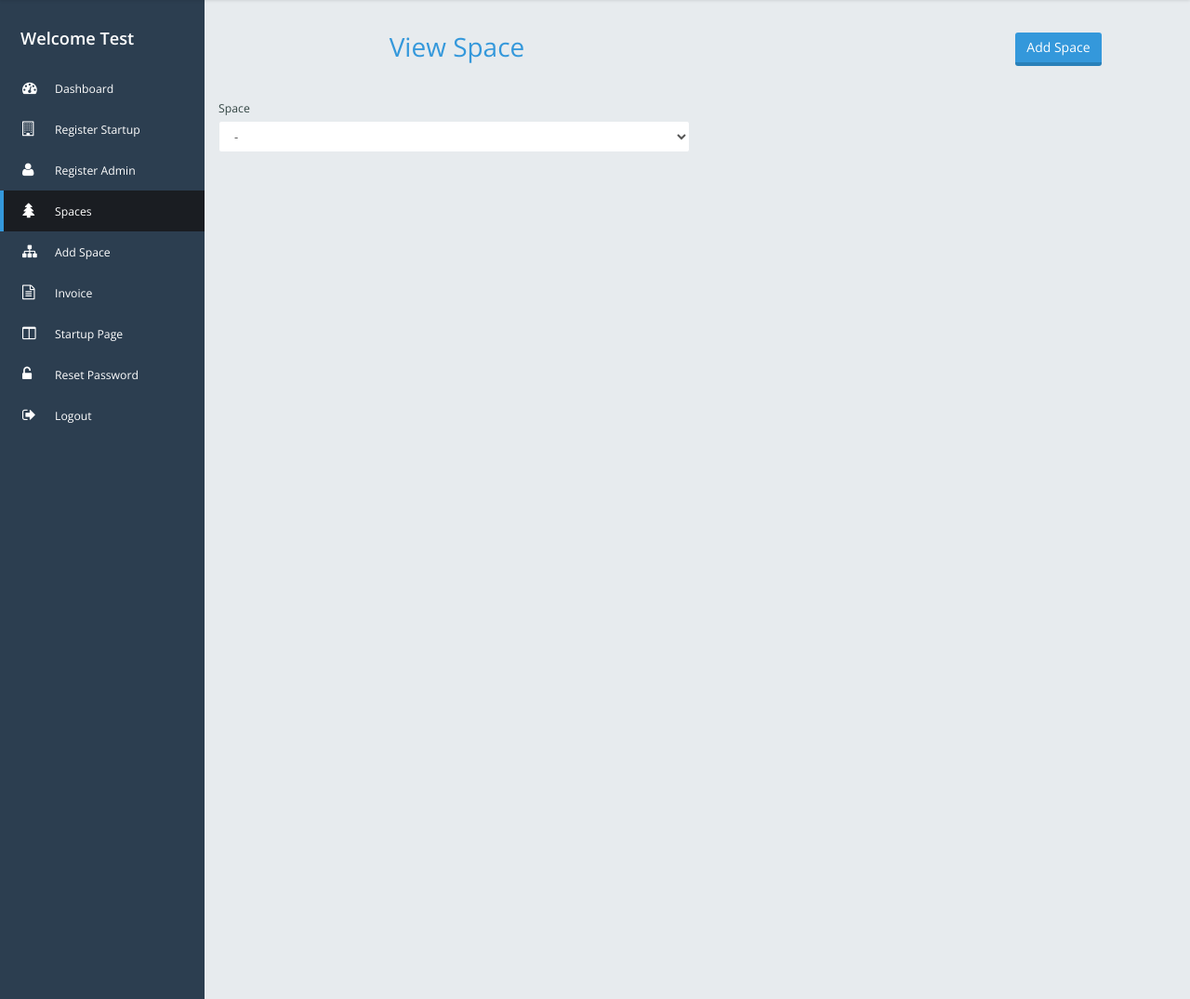
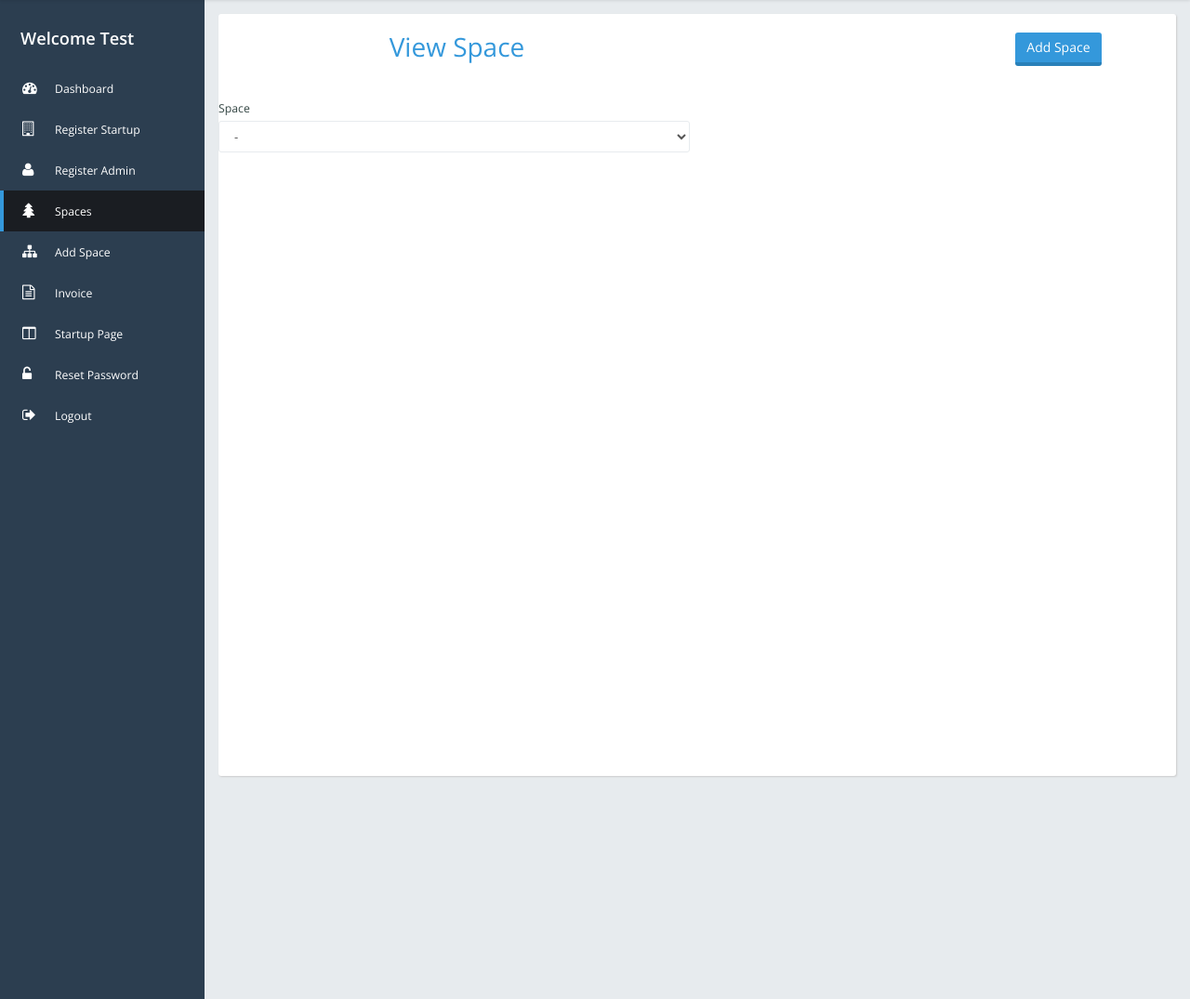
Before and after one commit to goutamnair7/Co-Work, a PHP site: page /view/spaces.php in a window 1280 px wide. Shown: the part 50-1125 px from the top of the page at 93% size. Run offline with PHP 8.4, Linux system fonts and the light colour scheme; a user stored in the database is signed in; data comes from the database, SQL or seed files in the repository; data that the repository does not hold is empty.

Commit message:
Minor UI changes to spaces R=Anurag

```diff
--- a/source/view/spaces.php
+++ b/source/view/spaces.php
@@ -30,6 +30,7 @@ require_once( dirname( __FILE__ ) . DIRECTORY_SEPARATOR . "navbar.php" );
 		?>
 
 		<div id="content-wrapper">
+        <div class="main-box clearfix" style="min-height: 820px;">
 			<div class="row" id="main">
 				<br />
 				<div class='row'>
@@ -93,6 +94,7 @@ require_once( dirname( __FILE__ ) . DIRECTORY_SEPARATOR . "navbar.php" );
 			</footer> -->
 		</div>
 	</div>
+    </div>
 </div>
 
 <!--Common js-->
```
